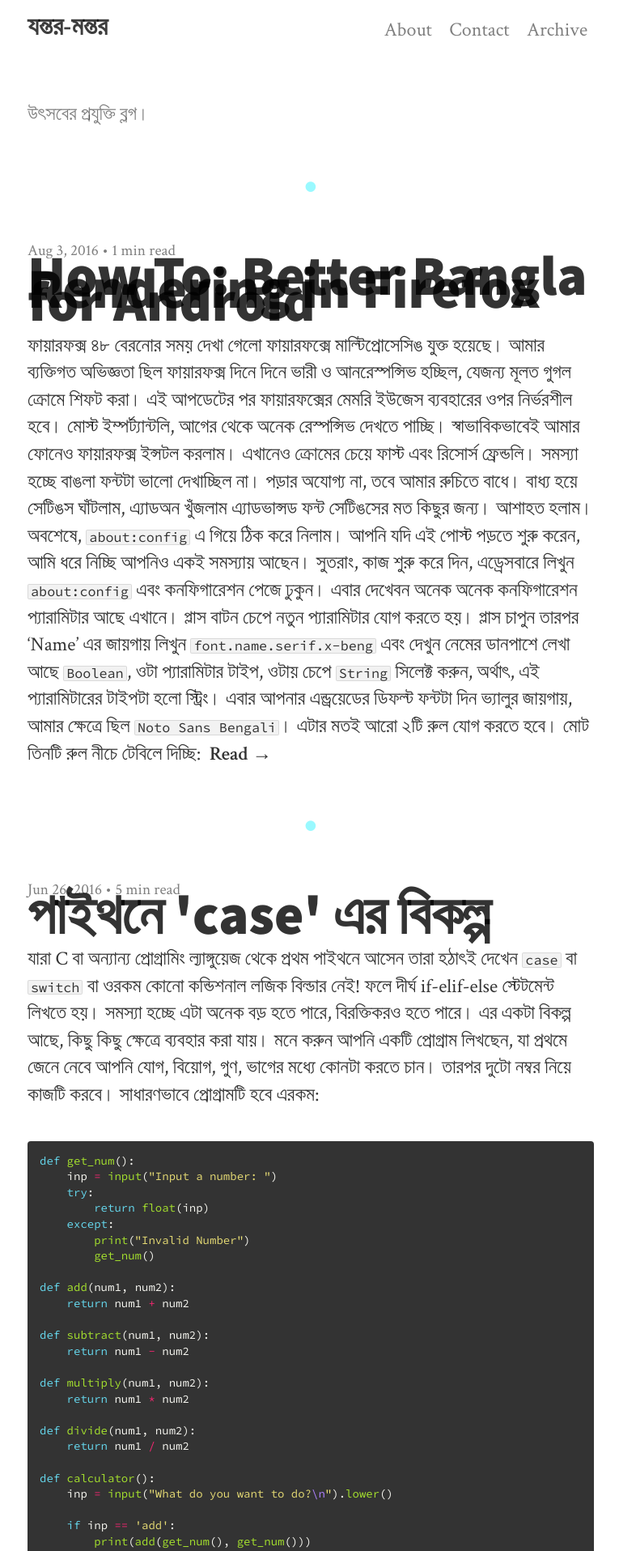
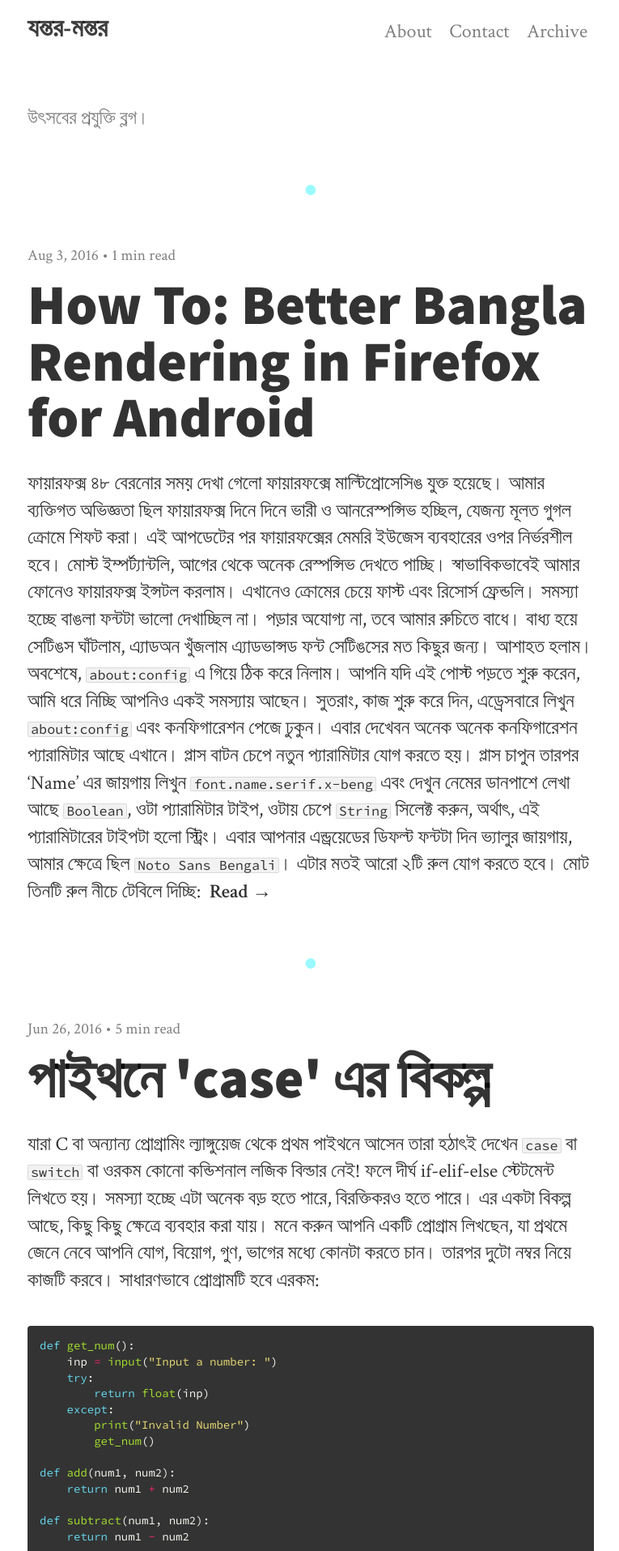
Before and after one commit to uroybd/tech, a Jekyll site: the page built from index.html, in a window 1280 px wide. Shown: the top 1915 px of the page at 81% size, without its empty margins (256-1021 px from the left). Built offline with Jekyll 4.4.1, drawn with Linux system fonts in a browser that asks for light colours; nearby versions of some CDN libraries; some web fonts are replaced; the list of posts is cut into pages by our own code.

Commit message:
footnote [master]

```diff
--- a/css/style.css
+++ b/css/style.css
@@ -69,7 +69,7 @@ body {
   background-color: rgb({{ site.background-color }});
   background-repeat: no-repeat;
   background-size: 100%;
-  line-height: 1em;
+  line-height: 1.2em;
 }
 html, body {
   height: 100%;
@@ -146,7 +146,7 @@ h1, h2, h3, h4, h5, h6 {
   word-wrap: break-word;
   word-spacing: normal;
   letter-spacing: normal;
-  line-height: 1rem;
+  line-height: 1em;
 }
 h1 {
   font-size: 2.2em;
```
